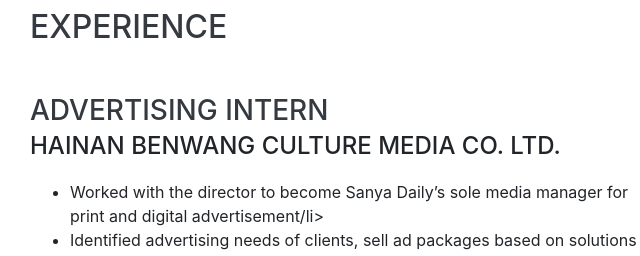
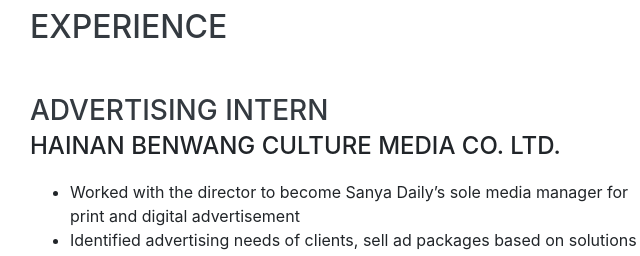
Before and after one commit to lxj16/lxj16.github.io, a website with bundled scripts: page index.html in a window 1280 px wide. Shown: the part 2802-3058 px from the top of the page, 290-930 px from the left. Built offline with nearby package versions, Linux system fonts and the light colour scheme; a web font is replaced by a local one.

Commit message:
typo fixed

```diff
--- a/index.html
+++ b/index.html
@@ -313,7 +313,7 @@
               <ul>
                 <li>
                   Worked with the director to become Sanya Daily’s sole media
-                  manager for print and digital advertisement/li>
+                  manager for print and digital advertisement
                 </li>
                 <li>
                   Identified advertising needs of clients, sell ad packages
```
